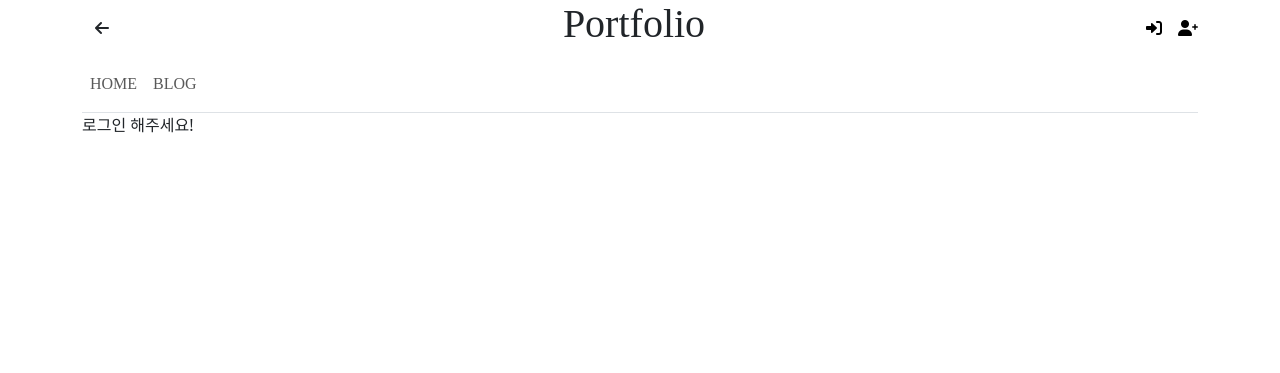
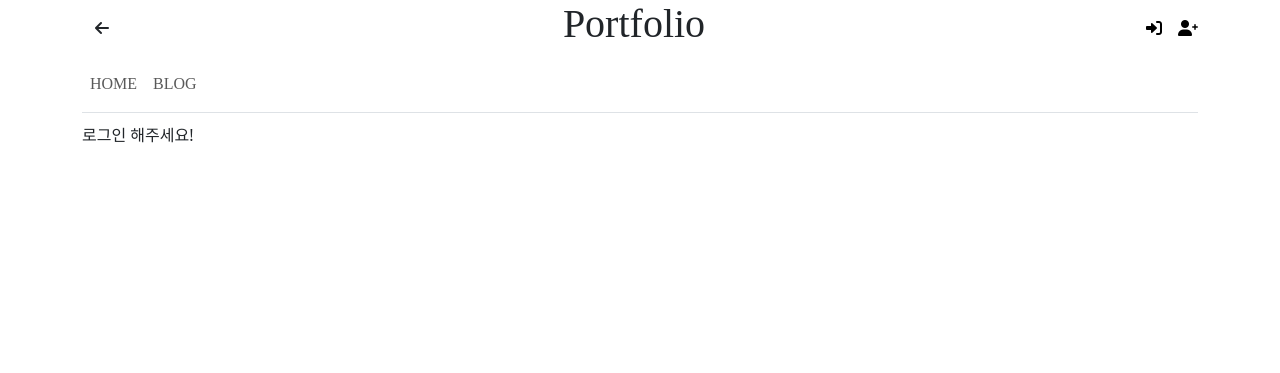
Before and after one commit to SeoYeongun/portfolio, a Django app: page / in a window 1280 px wide. Shown: the top 373 px of the page. Run offline with Django 5.2, Linux system fonts and the light colour scheme; some libraries are stand-ins or nearby versions; some web fonts are replaced.

Commit message:
correction

```diff
--- a/main/templates/main/base.html
+++ b/main/templates/main/base.html
@@ -21,12 +21,12 @@ a {
 }
   a:hover {
   color: gray
-  }
+ }
 </style>
 {% endblock %}
 
 {% block header %}
-<div class="container">
+<div class="container sticky-top bg-white">
   <div class="d-flex justify-content-between align-items-center">
       <a href="javascript:history.back()" class="btn">
         <i class="fas fa-arrow-left"></i>
@@ -80,7 +80,7 @@ a {
 </div>
 {% endblock %}
 <body>
-  <div class="container">
+  <div class="container" style="padding-top :10px">
     {% block content %}
       {% if user.is_authenticated %}
         <p>Hello! {{ user.username }}</p>
```
Also changed, not shown: db.sqlite3.
